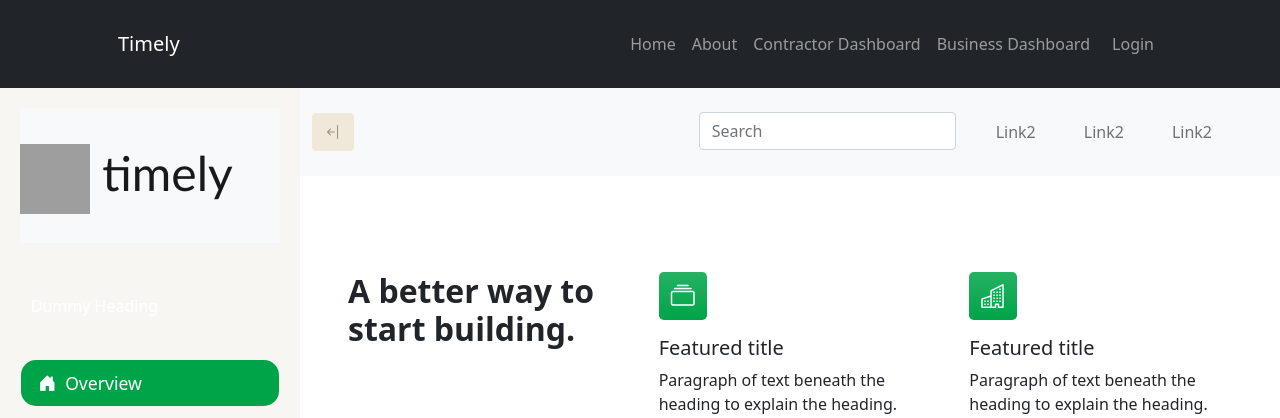
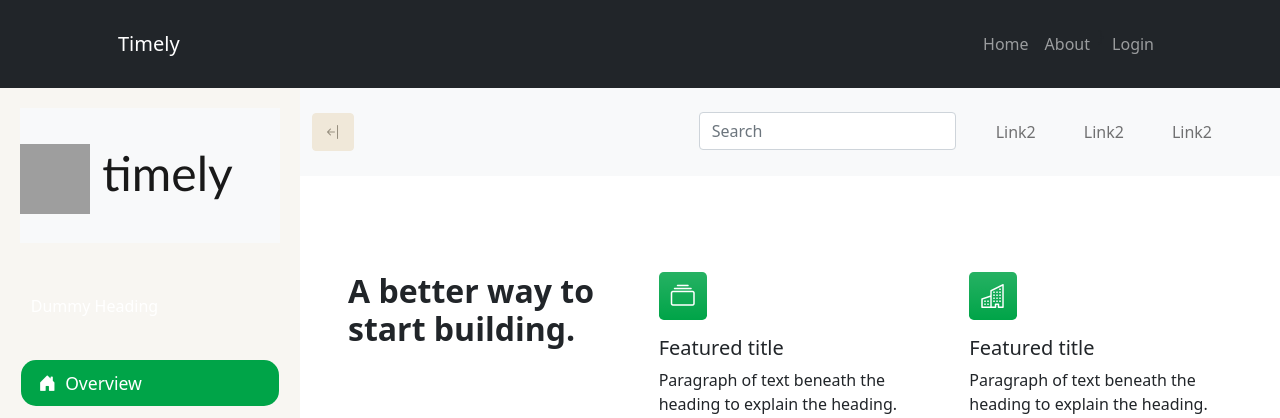
Before and after one commit to bishnutimalsina1/4901, a Flask app: page /dashboard in a window 1280 px wide. Shown: the top 418 px of the page. Run offline with Flask 2, Linux system fonts and the light colour scheme; some libraries are stand-ins or nearby versions; grey boxes are pictures that could not be loaded.

Commit message:
show the correct dashboard link depending on user type

```diff
--- a/app.py
+++ b/app.py
@@ -45,7 +45,7 @@ class create_user_form(FlaskForm):
         render_kw={'class': 'register_input'})
 
     def validate_email(self, email):
-        user = Business.query.filter_by(email=email.data).first()
+        user = UserInfo.query.filter_by(email=email.data).first()
         debug=True
         if user:
             raise ValidationError(
@@ -110,15 +110,17 @@ def register():
                             description=None)
         db.session.add(business)
         db.session.commit()
-        business_id = db.engine.execute(f'select id from business where name in ("{form.business_name.data}"); ').fetchone()
+        business_id = db.engine.execute(f'select id,type from business where name in ("{form.business_name.data}") and type in ("{form.business_type.data}"); ').fetchone()
         print(business_id['id'])
         user = UserInfo(first_name=form.first_name.data,
                         last_name=form.last_name.data,
                         email=form.email.data,
                         password=passwd,
-                        business=business_id['id'])
+                        business=business_id['id'],
+                        business_type=business_id['type'])
         db.session.add(user)
         db.session.commit()
+        login_user(user)
         return redirect('/')
     else:
         flash(form.errors)
@@ -138,7 +140,7 @@ def login():
         user = UserInfo.query.filter_by(email=email).first()
         debug=True
         login_user(user)
-        return render_template('index.html')
+        return redirect('/')
     return render_template('login.html',form=form)
 
 @app.route("/logout")
--- a/models.py
+++ b/models.py
@@ -8,6 +8,7 @@ class UserInfo(db.Model):
     email = db.Column(db.VARCHAR(45), nullable=False)
     password = db.Column(db.VARCHAR(300), nullable=False)
     business = db.Column(db.Integer)
+    business_type = db.Column(db.Integer)
 
     def is_authenticated(self):
         return True
@@ -21,12 +22,13 @@ class UserInfo(db.Model):
     def get_id(self):
         return str(self.id)
 
-    def __init__(self, first_name, last_name, email, password, business):
+    def __init__(self, first_name, last_name, email, password, business, business_type):
         self.first_name = first_name or None
         self.last_name = last_name or None
         self.email = email or None
         self.password = password or None
         self.business = business or None
+        self.business_type = business_type or None
 
 
 class BusinessType(db.Model):
--- a/templates/index.html
+++ b/templates/index.html
@@ -22,10 +22,13 @@
                     <button class="navbar-toggler" type="button" data-bs-toggle="collapse" data-bs-target="#navbarSupportedContent" aria-controls="navbarSupportedContent" aria-expanded="false" aria-label="Toggle navigation"><span class="navbar-toggler-icon"></span></button>
                     <div class="collapse navbar-collapse" id="navbarSupportedContent">
                         <ul class="navbar-nav ms-auto mb-2 mb-lg-0">
-                            <li class="nav-item"><a class="nav-link" href="index.html">Home</a></li>
+                            <li class="nav-item"><a class="nav-link" href={{url_for('home')}}>Home</a></li>
                             <li class="nav-item"><a class="nav-link" href="about.html">About</a></li>
-                            <li class="nav-item"><a class="nav-link" href={{ url_for('dashboard') }}>Contractor Dashboard</a></li>
-                            <li class="nav-item"><a class="nav-link" href={{ url_for('dashboard') }}>Business Dashboard</a></li>
+                            {% if current_user.business_type == 1 %}
+                                <li class="nav-item"><a class="nav-link" href={{ url_for('dashboard') }}>Contractor Dashboard</a></li>
+                            {% elif current_user.business_type == 2 %}
+                                <li class="nav-item"><a class="nav-link" href={{ url_for('dashboard') }}>Business Dashboard</a></li>
+                            {% endif %}
                             {% if current_user.is_authenticated %}
                                 <li class="nav-item"><a class="nav-link" href={{ url_for('logout') }}>Logout</a></li>
                             {% else %}}
```
